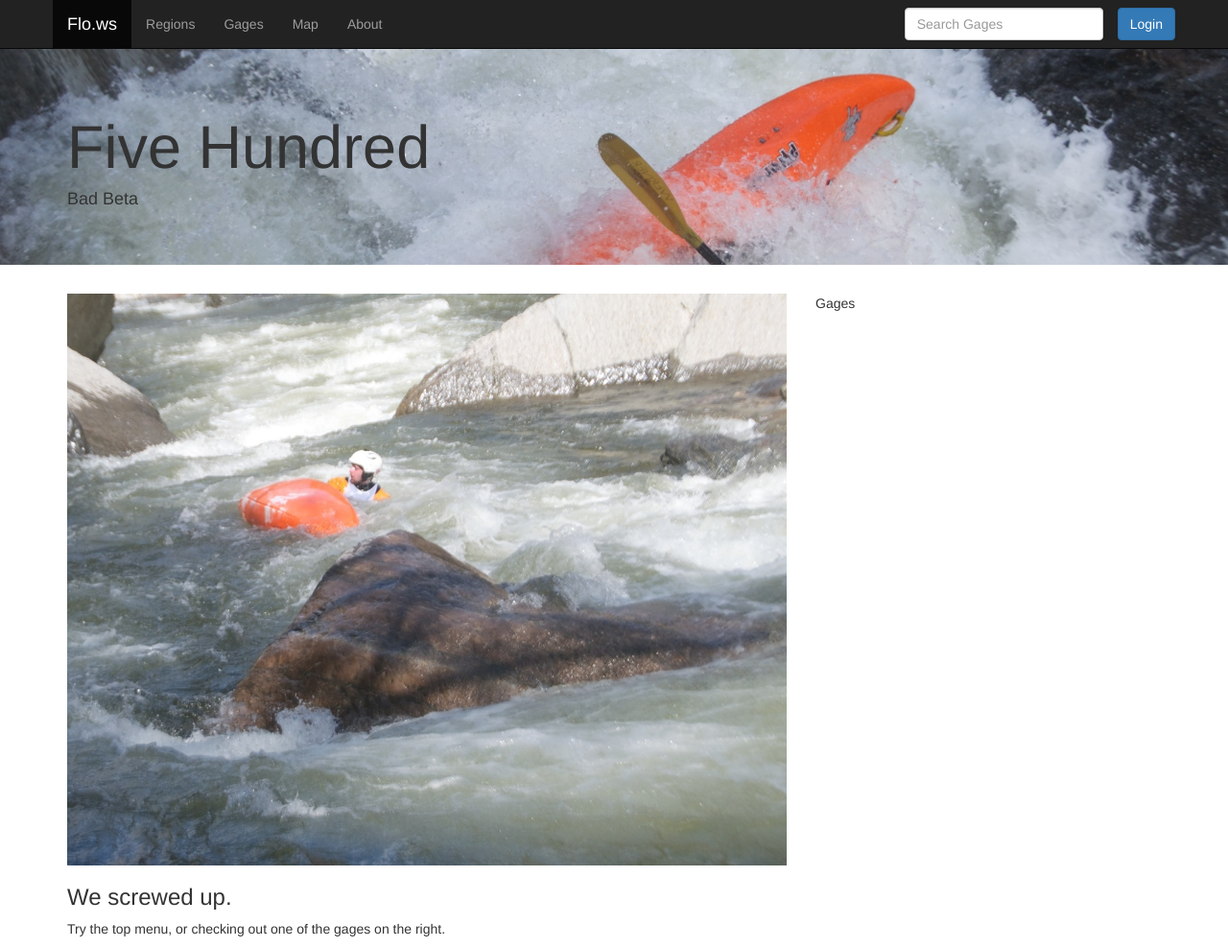
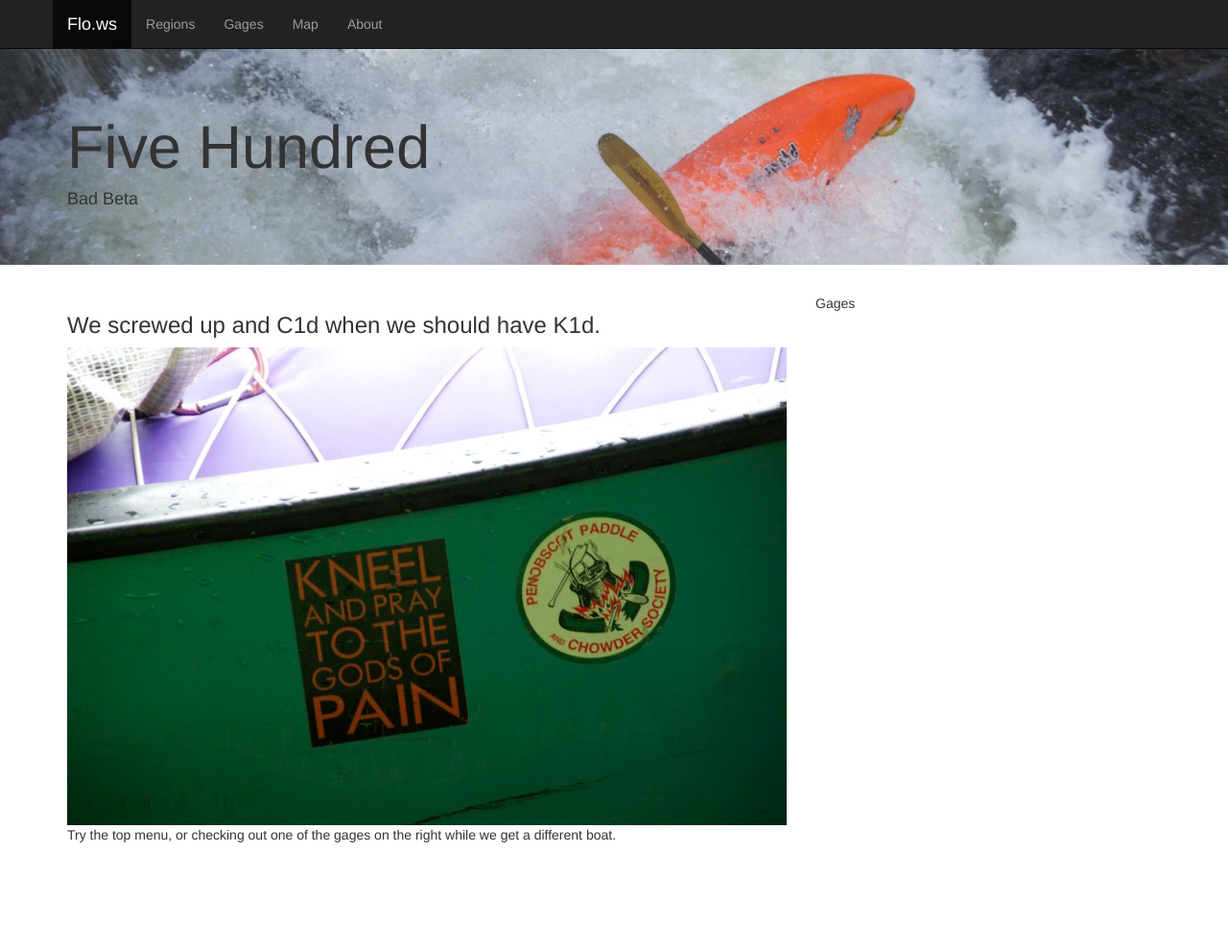
Before and after one commit to abkfenris/gage-web, a Flask app: template templates/500.html in a window 1280 px wide. Shown: the whole page at 96% size. After the commit the page ends 878 px from the top, so only its background shows below. Run offline with Flask 2, Linux system fonts and the light colour scheme; the template is opened without the code that fills it, so the values that code supplies are empty; parts of the project's set-up code (start-up, migrations or seed data) failed here and were passed over; some libraries are stand-ins or nearby versions.

Commit message:
Added a canoe to the 500 page. Also hid the search and login since those don't obviously work right now and tweaked the about page some more.

```diff
--- a/templates/500.html
+++ b/templates/500.html
@@ -15,10 +15,10 @@
   	<div class="container">
   		<div class="row">
 	  		<div class="col-md-8" role="main">
-		  		<img src="{{ url_for('static', filename='img/404-2.jpg' ) }}" class="img-responsive xs-hidden">
-	  			<h3>We screwed up.</h3>
 
-	  			<p>Try the top menu, or checking out one of the gages on the right.</p>
+	  			<h3>We screwed up and C1d when we should have K1d.</h3>
+	  			<img src="{{ url_for('static', filename='img/500-canoe.jpg' ) }}" class="img-responsive xs-hidden">
+	  			<p>Try the top menu, or checking out one of the gages on the right while we get a different boat.</p>
 
 	  		</div>
 	  		<div class="col-md-4">
--- a/templates/about.html
+++ b/templates/about.html
@@ -43,9 +43,11 @@
 		  			<li>DS1307 Real Time Clock</li>
 		  		</ul>
 
-		  		<h3>All I really want to know is: who's the sexy beast in the header?</h3>
+		  		<h3>Who is the sexy beast in the header?</h3>
 		  		<p>Thats Nate St. Savier running Particle Accelerator on <a href="http://www.americanwhitewater.org/content/River/detail/id/3283/">Cold Brook, NH</a>. Here's another picture of him running NO<sub>2</sub> Chute, the next rapid.</p>
 		  		<img src="{{ url_for('static', filename='img/about-nate.jpg' ) }}" class="img-responsive">
+
+
 
 		  		<h5>Sources</h5>
 		  		<ul>
--- a/templates/base.html
+++ b/templates/base.html
@@ -38,7 +38,7 @@
 		  				<a href="{{ url_for('aboutpage' ) }}">About</a>
 		  			</li>
 		  		</ul>
-
+		  		{#
 		  		<ul class="nav navbar-nav navbar-right">
 		  			<li>
 		  				<button class="btn btn-primary navbar-btn" role="button">Login</button>
@@ -50,7 +50,7 @@
 		  				<input type="text" placeholder="Search Gages" class="form-control">
 		  			</div>
 		  		</form>
-
+		  		#}
 		  	</div>
   		</div>
   	</div>
```
Also changed, not shown: static/img/500-canoe.jpg (added).
